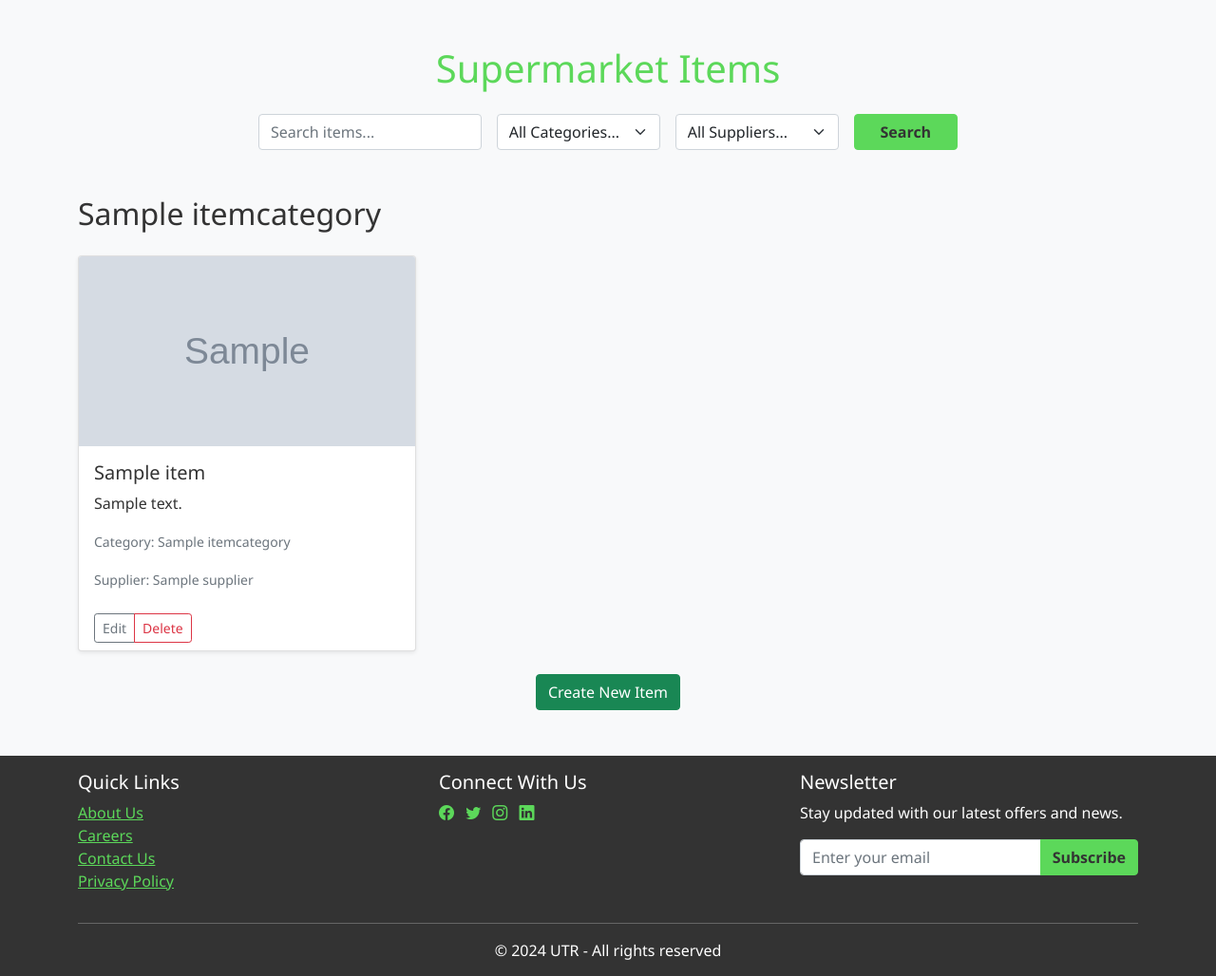
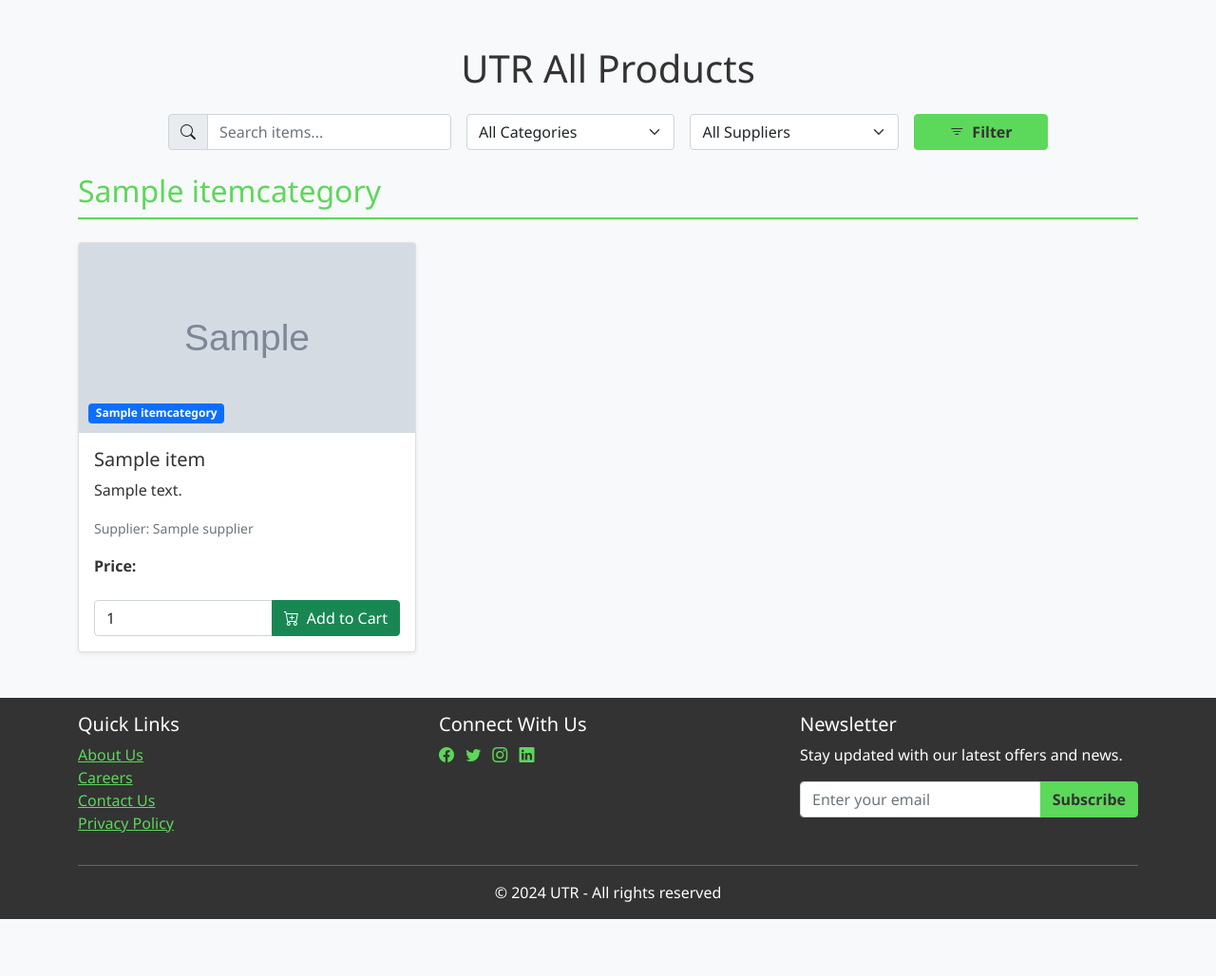
Before and after one commit to timy/easyUTR, an ASP.NET Core app: page /Items in a window 1280 px wide. Shown: the part 85-1113 px from the top of the page at 95% size. After the commit the page ends 1053 px from the top, so only its background shows below. Run offline with ASP.NET Core 8, Linux system fonts and the light colour scheme; empty tables hold one stand-in row (values such as "Sample post"); grey boxes marked "Sample" are stand-in pictures; database files in the repository are not loaded; some libraries are stand-ins or nearby versions.

Commit message:
Updated item list view page to have add to cart button for each item card

```diff
--- a/easyUTR/Views/Items/Index.cshtml
+++ b/easyUTR/Views/Items/Index.cshtml
@@ -1,29 +1,34 @@
 @model easyUTR.ViewModels.Items.ItemListViewModel
 @{
-    ViewData["Title"] = "Supermarket";
+    ViewData["Title"] = "UTR Shopping";
 }
 
 <div class="container my-5">
-    <h1 class="text-center mb-4" style="color: var(--primary-color);">Supermarket Items</h1>
+    <h1 class="text-center mb-4">UTR All Products</h1>
 
     <div class="row justify-content-center mb-4">
-        <div class="col-md-8">
+        <div class="col-lg-10">
             <form asp-controller="Items" asp-action="Index" method="get" class="row g-3">
                 <div class="col-md-4">
+                    <div class="input-group">
+                        <span class="input-group-text"><i class="bi bi-search"></i></span>
                         <input asp-for="SearchText" class="form-control" placeholder="Search items..." title="Search for items by name" maxlength="100" />
+                    </div>
                 </div>
                 <div class="col-md-3">
                     <select asp-for="CategoryID" class="form-select" asp-items="Model.CategoryList">
-                        <option value="">All Categories...</option>
+                        <option value="">All Categories</option>
                     </select>
                 </div>
                 <div class="col-md-3">
                     <select asp-for="SupplierID" class="form-select" asp-items="Model.SupplierList">
-                        <option value="">All Suppliers...</option>
+                        <option value="">All Suppliers</option>
                     </select>
                 </div>
                 <div class="col-md-2">
-                    <button type="submit" class="btn btn-primary w-100">Search</button>
+                    <button type="submit" class="btn btn-primary w-100">
+                        <i class="bi bi-filter me-2"></i>Filter
+                    </button>
                 </div>
             </form>
         </div>
@@ -33,50 +38,141 @@
     {
         if (Model.GroupedItems.TryGetValue(parentCategory.CategoryId, out var categoryItems) && categoryItems.Any())
         {
-            <h2 class="mt-5 mb-4">@parentCategory.CategoryName</h2>
-            <div class="row row-cols-1 row-cols-md-3 g-4">
+            <div class="category-section mb-5">
+                <h2 class="category-title mb-4">@parentCategory.CategoryName</h2>
+                <div class="row row-cols-1 row-cols-md-2 row-cols-lg-3 g-4">
                     @foreach (var item in categoryItems)
                     {
                         <div class="col">
-                        <div class="card h-100 shadow-sm item-card" onclick="location.href='@Url.Action("Details", "Items", new { id = item.ItemId })'">
-                            <img src="@item.ItemImage" class="card-img-top" alt="@item.ItemName" style="height: 200px; object-fit: cover;">
+                            <div class="card h-100 shadow-sm item-card" data-item-id="@item.ItemId">
+                                <div class="card-img-wrapper">
+                                    <img src="@item.ItemImage" class="card-img-top" alt="@item.ItemName">
+                                    <div class="card-img-overlay d-flex align-items-end">
+                                        <span class="badge bg-primary">@item.Category.CategoryName</span>
+                                    </div>
+                                </div>
                                 <div class="card-body">
                                     <h5 class="card-title">@item.ItemName</h5>
-                                <p class="card-text">@item.ItemDescription</p>
-                                <p class="card-text"><small class="text-muted">Category: @item.Category.CategoryName</small></p>
+                                    <p class="card-text item-description">@item.ItemDescription</p>
                                     <p class="card-text"><small class="text-muted">Supplier: @item.Supplier.SupplierName</small></p>
+                                    <p class="card-text fw-bold">Price:</p>
                                 </div>
                                 <div class="card-footer bg-transparent border-top-0">
-                                <div class="d-flex justify-content-between align-items-center">
-                                    <div class="btn-group">
-                                        <a asp-action="Edit" asp-route-id="@item.ItemId" class="btn btn-sm btn-outline-secondary" onclick="event.stopPropagation();">Edit</a>
-                                        <a asp-action="Delete" asp-route-id="@item.ItemId" class="btn btn-sm btn-outline-danger" onclick="event.stopPropagation();">Delete</a>
+                                    <form asp-action="AddToCart" method="post" class="add-to-cart-form">
+                                        <input type="hidden" name="ItemId" value="@item.ItemId" />
+                                        <div class="input-group mb-2">
+                                            <input type="number" name="ItemQuantity" value="1" min="1" max="20" class="form-control" aria-label="Quantity">
+                                            <button class="btn btn-success add-to-cart" type="submit">
+                                                <i class="bi bi-cart-plus me-2"></i>Add to Cart
+                                            </button>
                                         </div>
-                                </div>
+                                    </form>
                                 </div>
                             </div>
                         </div>
                     }
                 </div>
+            </div>
         }
     }
+</div>
 
-    <div class="text-center mt-4">
-        <a asp-action="Create" class="btn btn-success">Create New Item</a>
-    </div>
-</div>
+@section Styles {
+    <style>
+        .category-title {
+            color: var(--primary-color);
+            border-bottom: 2px solid var(--primary-color);
+            padding-bottom: 0.5rem;
+        }
+
+        .item-card {
+            transition: transform 0.3s ease-in-out, box-shadow 0.3s ease-in-out;
+            cursor: pointer;
+        }
+
+            .item-card:hover {
+                transform: translateY(-5px);
+                box-shadow: 0 10px 20px rgba(0,0,0,0.1);
+            }
+
+        .card-img-wrapper {
+            position: relative;
+            height: 200px;
+            overflow: hidden;
+        }
+
+            .card-img-wrapper img {
+                object-fit: cover;
+                height: 100%;
+                width: 100%;
+            }
+
+        .item-description {
+            display: -webkit-box;
+            -webkit-line-clamp: 3;
+            -webkit-box-orient: vertical;
+            overflow: hidden;
+        }
+
+        .badge {
+            position: absolute;
+            bottom: 10px;
+            left: 10px;
+        }
+
+        .add-to-cart {
+            transition: background-color 0.3s ease;
+        }
+
+            .add-to-cart:hover {
+                background-color: #218838;
+            }
+    </style>
+}
 
 @section Scripts {
     <script>
         document.addEventListener('DOMContentLoaded', function () {
-            var cards = document.querySelectorAll('.item-card');
-            cards.forEach(function (card) {
+            var itemCards = document.querySelectorAll('.item-card');
+            var addToCartForms = document.querySelectorAll('.add-to-cart-form');
+
+            itemCards.forEach(function (card) {
                 card.addEventListener('click', function (e) {
-                    if (!e.target.closest('.btn-group')) {
-                        window.location = this.getAttribute('onclick').split("'")[1];
+                    if (!e.target.closest('.add-to-cart-form')) {
+                        var itemId = this.getAttribute('data-item-id');
+                        window.location.href = '/Items/Details/' + itemId;
                     }
                 });
             });
+
+            addToCartForms.forEach(function (form) {
+                form.addEventListener('submit', function (e) {
+                    e.preventDefault();
+                    e.stopPropagation();
+                    var formData = new FormData(this);
+                    addToCart(formData);
+                });
+            });
+
+            function addToCart(formData) {
+                fetch('/Items/AddToCart', {
+                    method: 'POST',
+                    body: formData
+                })
+                    .then(response => response.json())
+                    .then(data => {
+                        if (data.success) {
+                            alert('Item added to cart successfully!');
+                            // You can update the cart icon or count here if needed
+                        } else {
+                            alert('Failed to add item to cart. Please try again.');
+                        }
+                    })
+                    .catch(error => {
+                        console.error('Error:', error);
+                        alert('An error occurred. Please try again.');
+                    });
+            }
         });
     </script>
 }
```
Lines whose indentation alone changed are shown as unchanged.
